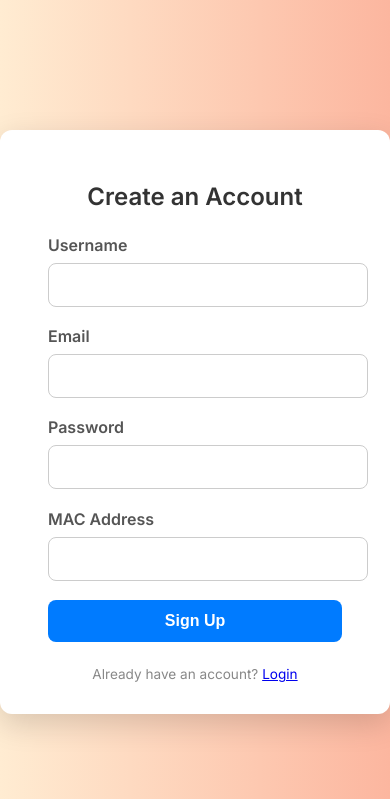
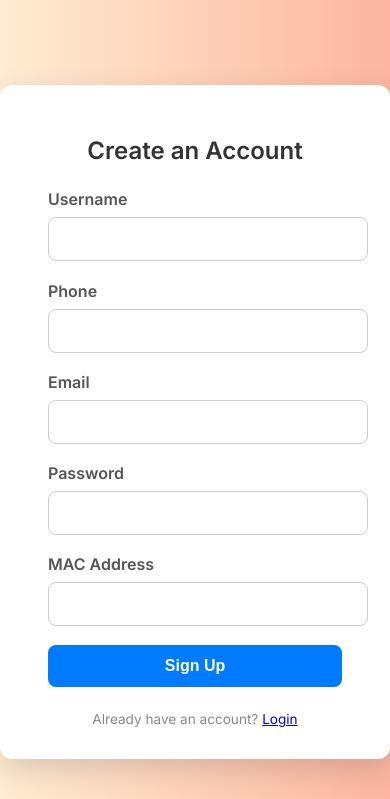
Before and after one commit to Gonelastvirus/smart_irrg, a FastAPI app: page /signup in a window 390 px wide. Shown: the top 799 px of the page. Run offline with FastAPI, Linux system fonts and the light colour scheme.

Commit message:
sms and phone number added

```diff
--- a/main.py
+++ b/main.py
@@ -1,4 +1,4 @@
-from fastapi import FastAPI, Request, Depends, HTTPException, Form, Cookie,Body
+from fastapi import FastAPI, Request, Depends, HTTPException, Form, Cookie,Body,Query
 from fastapi.responses import HTMLResponse, RedirectResponse
 from fastapi.templating import Jinja2Templates
 from fastapi.staticfiles import StaticFiles
@@ -10,6 +10,7 @@ from pydantic import BaseModel
 from typing import Optional
 from passlib.context import CryptContext
 import jwt
+import requests  # Add this at the top
 
 # --------- Pydantic Schemas ---------
 class UserCreate(BaseModel):
@@ -17,16 +18,17 @@ class UserCreate(BaseModel):
     email: str
     password: str
     mac_address: str
-
+    phone:str
     @classmethod
     def as_form(
         cls,
         username: str = Form(...),
         email: str = Form(...),
         password: str = Form(...),
+        phone: str = Form(...),
         mac_address: str = Form(...),
     ) -> "UserCreate":
-        return cls(username=username, email=email, password=password, mac_address=mac_address)
+        return cls(username=username, email=email, password=password, mac_address=mac_address,phone=phone)
 
 class OverrideModel(BaseModel):
     override: bool
@@ -107,6 +109,7 @@ def signup(
         username=user.username,
         email=user.email,
         password_hash=hashed_password,
+        phone=user.phone,
         mac_address=user.mac_address
     )
     db.add(db_user)
@@ -176,12 +179,30 @@ def get_latest_data(db: Session = Depends(get_db)):
     if latest:
         return {"moisture": latest.moisture, "pump_status": latest.pump_status}
     return {"moisture": 0, "pump_status": False}
+# --------------------------------------send sms------------
+def send_sms(message: str, phone_number: str):
+    try:
+        payload = {
+            "to": phone_number,
+            "from": "Demo",
+            "token":"v2_3NbaPLXQ9Arh2kMSlQj89MExZ7i.0yRc",
+             "text": message
+        }
 
+        response = requests.post( "https://smsrelay-sparrow.onrender.com/relay_sms", data=payload)
+        if response.status_code == 200:
+            print("Message sent successfully!")
+        else:
+            print(f"Failed to send message. Status code: {response.status_code}")
+            print(response.text)
+    except Exception as e:
+        print(f"Error sending message: {e}")
 # --------- API: Receive Sensor Data ---------
 @app.post("/api/sensor")
 async def sensor_data(
     moisture: float,
     mac_address: str,
+    trigger_sms: bool = Query(False),
     db: Session = Depends(get_db)
 ):
     # 1. Match MAC to User
@@ -198,6 +219,17 @@ async def sensor_data(
 
     # 3. Decide whether to pump or not
     pump_on = moisture < 30 and not control.override
+
+     # 5. Send SMS only if moisture goes below the threshold and SMS hasn't been sent yet
+    if moisture < 30 and not control.override and not  trigger_sms:
+        send_sms(f"Warning: Moisture level is low at {moisture}%.", user.phone)
+        trigger_sms= True  # Set the flag that SMS has been sent
+
+    # 6. Reset SMS flag if moisture goes above the threshold
+    if moisture >= 30 and  trigger_sms:
+    	send_sms(f"Good: Moisture level is Good at {moisture}%.", user.phone)
+	trigger_sms= False  # Reset the notified flag when moisture is back to safe range
+    db.commit()
 
     # 4. Save sensor reading
     new_data = SensorData(
--- a/models.py
+++ b/models.py
@@ -30,5 +30,6 @@ class User(Base):
     username = Column(String, unique=True, index=True)
     password_hash = Column(String)
     email = Column(String, unique=True)
+    phone = Column(String,unique=True)
     mac_address = Column(String, unique=True)  # Store MAC address
     is_active = Column(Boolean, default=True)
--- a/templates/signup.html
+++ b/templates/signup.html
@@ -89,6 +89,8 @@
         <form method="post" action="/signup">
             <label>Username</label>
             <input type="text" name="username" required>
+	<label>Phone</label>
+            <input type="text" name="phone" required>
 
             <label>Email</label>
             <input type="email" name="email" required>
```
Also changed, not shown: system.db.
